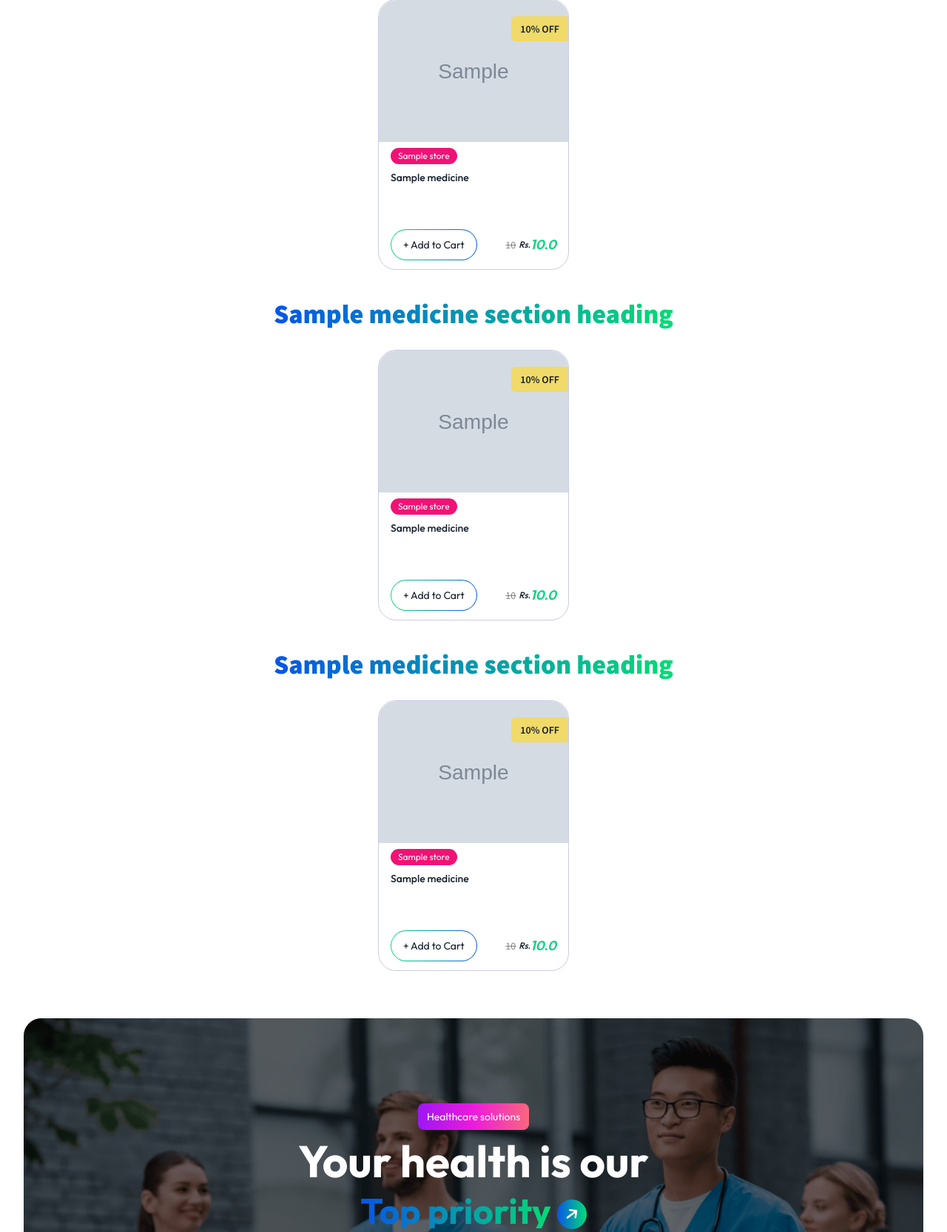
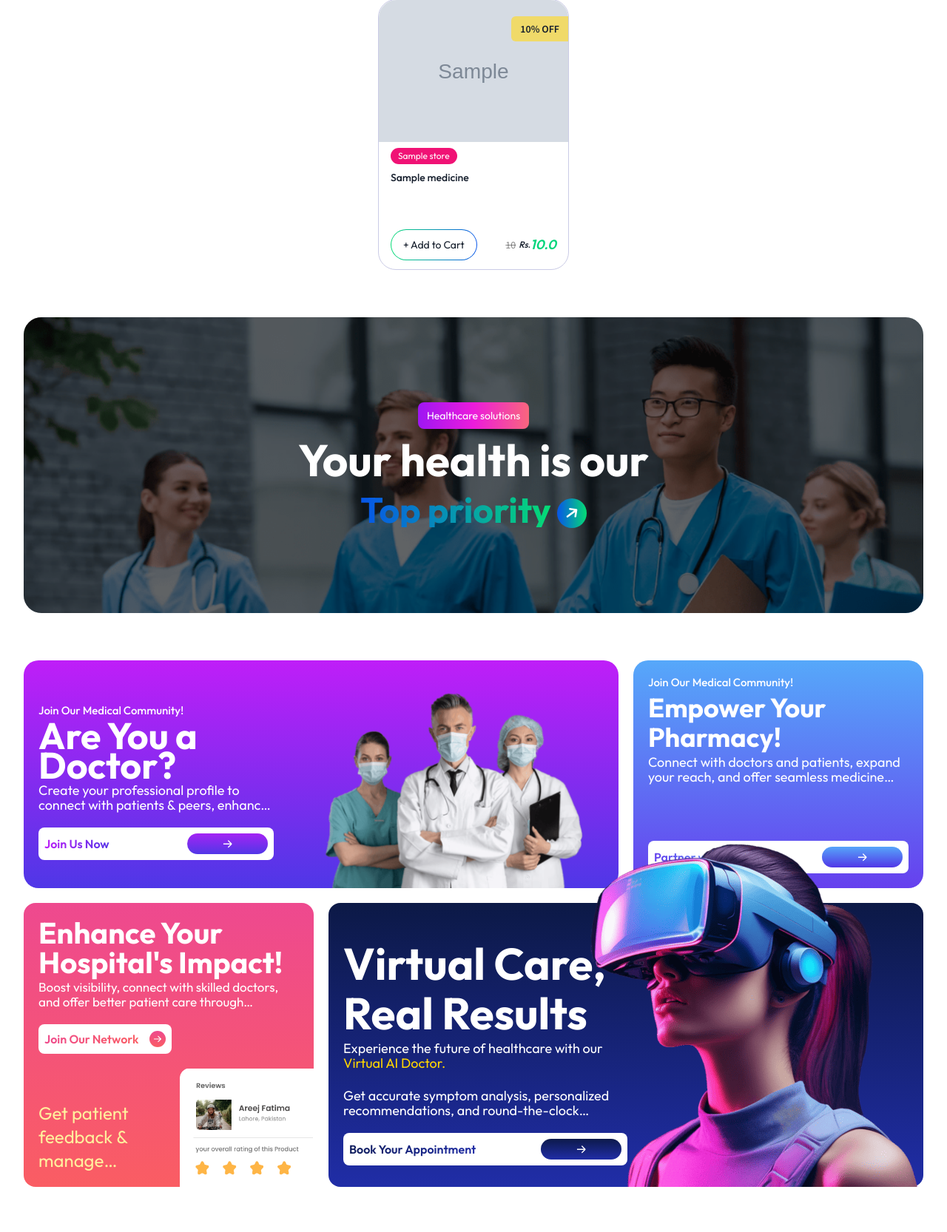
Before and after one commit to HuzaifaYaqoob/TraumaCare-Web, a Django app: template Trauma/templates/Home/index.html in a window 1280 px wide. Shown: the part 1619-3285 px from the top of the page at 74% size. Run offline with Django 4.2, Linux system fonts and the light colour scheme; the template is opened without the code that fills it: most values are stand-ins (such as "Sample title", 1, 10 or a date in 2020); grey boxes marked "Sample" are stand-in pictures; parts of the project's set-up code (start-up, migrations or seed data) failed here and were passed over; some web fonts are replaced.

Commit message:
Auto commit at 2025-01-21 15:36:20

```diff
--- a/Appointment/templates/Appointment/myAppointments.html
+++ b/Appointment/templates/Appointment/myAppointments.html
@@ -6,7 +6,7 @@
     <link rel="stylesheet" href="{% static 'assets/swiper/main_swiper.css' %}" />
     <link rel="stylesheet" href="https://cdnjs.cloudflare.com/ajax/libs/font-awesome/6.5.2/css/all.min.css" integrity="sha512-SnH5WK+bZxgPHs44uWIX+LLJAJ9/2PkPKZ5QiAj6Ta86w+fsb2TkcmfRyVX3pBnMFcV7oQPJkl9QevSCWr3W6A==" crossorigin="anonymous" referrerpolicy="no-referrer" />
     <script src="https://cdn.tailwindcss.com"></script>
-    <link rel="stylesheet" href="/Trauma/static/assets/css/UtlityClasses/utility.css">
+    <link rel="stylesheet" href="{% static 'assets/css/UtlityClasses/utility.css' %}">
 
     <style>
         input[name="status"]:checked + label {
--- a/Product/models.py
+++ b/Product/models.py
@@ -13,6 +13,9 @@ from datetime import datetime, timedelta
 from Vendor.models import Vendor
 from Pharmacy.models import StoreLocation, Store
 from Pharmaceutical.models import Pharmaceutical
+
+# import settings
+from django.conf import settings
 
 import os
 # Name
@@ -232,7 +235,7 @@ class Product(models.Model):
         try:
             return self.product_images.all()[0].image.url
         except:
-            return '/static/assets/Images/medicine-default-img.png'
+            return settings.STATIC_URL + 'assets/Images/medicine-default-img.png'
 
     def product_admin_card(self, labels=[]):
         images = self.product_all_images
--- a/Trauma/templates/Auth/LoginUpdated.html
+++ b/Trauma/templates/Auth/LoginUpdated.html
@@ -10,7 +10,7 @@
         <div class="max-w-[620px] w-full px-7 py-5 rounded-3xl mx-auto border border-[#CACBE6] relative space-y-3">
             <div class="flex items-center justify-between pb-2">
                 <a href="/">
-                    <img class="h-10" src="/static/assets/Images/traumacareAIcare/logos/whitelogo.png" alt="">
+                    <img class="h-10" src="{% static 'assets/Images/traumacareAIcare/logos/whitelogo.png' %}" alt="">
                 </a>
                 <h1 class="text-3xl font-bold bg-clip-text text-transparent bg-gradient-to-r from-[#0755E9] to-[#05DC75] outfit-font">Login</h1>
             </div>
--- a/Trauma/templates/Auth/Register.html
+++ b/Trauma/templates/Auth/Register.html
@@ -19,7 +19,7 @@
             <div class="flex items-center justify-between">
                 <h1 class="text-3xl font-bold bg-clip-text text-transparent bg-gradient-to-r from-[#0755E9] to-[#05DC75]">Register!</h1>
                 <a href="/">
-                    <img class="h-8" src="/static/assets/Images/traumacareAIcare/logos/whitelogo.png" alt="">
+                    <img class="h-8" src="{% static 'assets/Images/traumacareAIcare/logos/whitelogo.png' %}" alt="">
                 </a>
             </div>
             <form action="{% url 'HandleJoin' %}{{str_query}}" method="post" main-register-form class="register-main-form" data-activestep="1">
--- a/Trauma/templates/Components/Bot/ChatWidget.html
+++ b/Trauma/templates/Components/Bot/ChatWidget.html
@@ -36,7 +36,7 @@
         <div MainChatWidgetChatBot class="w-[600px] z-[10000] bg-white rounded-2xl overflow-hidden flex flex-col justify-between !gap-0 hidden">
             <div class="bg-gradient-to-r from-[#0755E9] to-[#05D57C] px-3 py-2 flex items-center justify-between">
                 <div class="flex items-center gap-2">
-                    <img class="size-11" src="/static/assets/Images/chatbotLogo.png" alt="Image Loading...">
+                    <img class="size-11" src="{% static 'assets/Images/chatbotLogo.png' %}" alt="Image Loading...">
                     <div class="flex flex-col">
                         <p class="font-semibold text-white">{% if request.user.full_name %}{{request.user.full_name}}{% else %}{{request.user.username}}{% endif %}</p>
                         <span class="text-xs text-[#E7E7E7] font-medium">Traumaaicare Assistant</span>
--- a/Trauma/templates/Components/Footer.html
+++ b/Trauma/templates/Components/Footer.html
@@ -1,11 +1,12 @@
-<main class="w-full" style="background-image: url(/static/assets/Images/traumacareAIcare/footer.png);">
+{% load static %}
+<main class="w-full" style="background-image: url({% static 'assets/Images/traumacareAIcare/footer.png' %});">
     <section class="py-10 sm:py-12 md:py-20 px-4 sm:px-6 md:px-8">
         <div class="max-w-[1500px] mx-auto w-full">
             <div class="grid grid-cols-1 sm:grid-cols-3 lg:grid-cols-4 xl:flex gap-12 xl:gap-6 flex-1">
                 <div class="space-y-8 flex-[2] sm:col-span-2">
                     <div class="space-y-4">
                         <div class="border border-[#CACBE61A] rounded-[17px] flex items-center px-5 py-2.5 gap-4 max-w-max bg-[#151E2C]">
-                            <img class="h-10" src="/static/assets/Images/traumacareAIcare/logos/whitelogo.png" alt="">
+                            <img class="h-10" src="{% static 'assets/Images/traumacareAIcare/logos/whitelogo.png' %}" alt="">
                             <div class="h-[36px] w-[1px] bg-[#CACBE61A]"></div>
                             <p class="text-white text-xs line-clamp-2">Health, without<br>the hassle</p>
                         </div>
--- a/Trauma/templates/Components/Header.html
+++ b/Trauma/templates/Components/Header.html
@@ -7,8 +7,8 @@
                 Book an Appointment
             </a>
         </div>
-        <img class="absolute z-0 top-0 left-[15%] select-none" src="/static/assets/Images/traumacareAIcare/haederleft_compressed.png" alt="TraumaCare | Find Best Doctors Online & Buy Medicine Online">
-        <img class="absolute z-0 top-0 right-[10%] select-none" src="/static/assets/Images/traumacareAIcare/haederright_compressed.png" alt="TraumaCare | Find Best Doctors Online & Buy Medicine Online">
+        <img class="absolute z-0 top-0 left-[15%] select-none" src="{% static 'assets/Images/traumacareAIcare/haederleft_compressed.png' %}" alt="TraumaCare | Find Best Doctors Online & Buy Medicine Online">
+        <img class="absolute z-0 top-0 right-[10%] select-none" src="{% static 'assets/Images/traumacareAIcare/haederright_compressed.png' %}" alt="TraumaCare | Find Best Doctors Online & Buy Medicine Online">
     </div>
     <header class='bg-transparent relative z-50 px-4 sm:px-6 md:px-8 py-2.5 sm:py-3 md:py-4 {% if not is_search_page %} {% endif %}'>
         <div class="max-w-[1500px] mx-auto w-full flex items-center gap-2 justify-between">
--- a/Trauma/templates/Components/Pharmacy/HomeMedicineSection.html
+++ b/Trauma/templates/Components/Pharmacy/HomeMedicineSection.html
@@ -39,7 +39,7 @@
 
 
 
-    <section class="space-y-7 relative">
+    {% comment %} <section class="space-y-7 relative">
         <h3 class="bg-clip-text text-transparent bg-gradient-to-r from-[#0755E9] to-[#05DC75] text-3xl md:text-4xl font-extrabold text-center max-w-max mx-auto">
             {% if medicineSectionHeading %}{{medicineSectionHeading}}{% else %}Trending Medicines in Your Area{% endif %}
         </h3>
@@ -101,7 +101,7 @@
             {% endif %}
         </div>
         {% endif %}
-    </section>
+    </section> {% endcomment %}
 </section>
 {% endblock baseBody %}
 
--- a/Trauma/templates/Components/PharmacyHeader.html
+++ b/Trauma/templates/Components/PharmacyHeader.html
@@ -1,8 +1,9 @@
+{% load static %}
 <header class="px-4 sm:px-6 md:px-8 py-2 sm:py-3 md:py-3 sticky top-0 z-40 bg-white">
     <div class="max-w-[1500px] mx-auto flex items-center justify-between gap-3 sm:gap-4">
         <div class="flex gap-3 lg:gap-4 flex-1">
             <div class="border bg-white border-[#CACBE6] rounded-[13px] flex items-center px-4 py-2 gap-3 max-w-max">
-                <a href="/"><img class="h-8" src="/static/assets/Images/traumacareAIcare/logos/whitelogo.png" alt=""></a>
+                <a href="/"><img class="h-8" src="{% static 'assets/Images/traumacareAIcare/logos/whitelogo.png' %}" alt=""></a>
                 <div class="h-[32px] w-[1px] bg-[#CACBE6]"></div>
                 <p class="text-[#333333] text-xs line-clamp-2">Health, without<br>the hassle</p>
             </div>
--- a/Trauma/templates/Emergency/index.html
+++ b/Trauma/templates/Emergency/index.html
@@ -1809,7 +1809,7 @@
                                           VoiceXpo Today!</p>
                                     <p class="text-white text-[13px] md:text-sm mt-[10px] line-clamp-5">Are you a healthcare professional looking to streamline your workflow and improve the accuracy of your medical records? Look no further! Introducing the Medical Voice Recorder app, a powerful tool designed specifically for medical professionals like you.</p>
                                     <div class="mt-[40px] justify-between px-[13px] py-[3px] cursor-pointer bg-[#000000] rounded-[9px] flex items-center w-[170px]">
-                                          <img src="/static/assets/Images/google-play%201.png" alt="" class="h-[30px] w-[30px]">
+                                          <img src="{% static 'assets/Images/google-play%201.png' %}" alt="" class="h-[30px] w-[30px]">
                                           <div class="flex flex-col">
                                                 <p class="text-white text-[11px] leading-4">Download on the</p>
                                                 <h2 class="text-white text-[20px] leading-5 mb-[5px]">Google Play</h2>
@@ -1818,7 +1818,7 @@
                               </div>
                               <div class="flex-1 flex items-center justify-center md:justify-end relative">
                                     <div>
-                                          <img src="/static/assets/Images/image-removebg-preview%204.png" alt="" class="w-[340px] h-[270px] md:w-[380px] md:h-[310px]">
+                                          <img src="{% static 'assets/Images/image-removebg-preview%204.png' %}" alt="" class="w-[340px] h-[270px] md:w-[380px] md:h-[310px]">
                                     </div>
                                     <div class="absolute bg-white top-[17%] left-[32%] rounded-[50%] h-[50px] w-[50px] flex items-center justify-center">
                                           <svg width="32" height="32" viewBox="0 0 51 51" fill="none" xmlns="http://www.w3.org/2000/svg" xmlns:xlink="http://www.w3.org/1999/xlink">
--- a/Trauma/templates/Home/index.html
+++ b/Trauma/templates/Home/index.html
@@ -157,7 +157,7 @@
     {% comment %} ============================ Don't Remove This Ad Include ============================ {% endcomment %}
 
     <section class="max-w-[1500px] mx-auto">
-        <div class="bg-cover bg-no-repeat bg-top h-[200px] sm:h-[350px] sm:h-[370px] md:h-[380px] lg:h-[400px] rounded-3xl overflow-hidden" style="background-image: url(/static/assets/Images/traumacareAIcare/healthcaresolution_compresses.png);">
+        <div class="bg-cover bg-no-repeat bg-top h-[200px] sm:h-[350px] sm:h-[370px] md:h-[380px] lg:h-[400px] rounded-3xl overflow-hidden" style="background-image: url({% static 'assets/Images/traumacareAIcare/healthcaresolution_compresses.png' %});">
             <div class="h-full w-full bg-black/60 flex items-center justify-center flex-col space-y-1 md:space-y-3">
                 <div class="outfit-font rounded-lg mx-auto max-w-max bg-gradient-to-r from-[#9E16F3] via-[#EC1BDC] to-[#F9667D] px-2 sm:px-3 py-2 text-white text-xs sm:text-sm">
                     Healthcare solutions
@@ -195,7 +195,7 @@
                         </span>
                     </a>
                 </div>
-                <img loading='lazy' class="sm:block hidden h-60 lg:h-72" src="/static/assets/Images/traumacareAIcare/grid1.png" alt="">
+                <img loading='lazy' class="sm:block hidden h-60 lg:h-72" src="{% static 'assets/Images/traumacareAIcare/grid1.png' %}" alt="">
             </div>
             <div class="bg-gradient-to-b from-[#56A8FA] to-[#6640EE] p-5 rounded-[20px] flex flex-col justify-between gap-1">
                 <div class="space-y-1">
@@ -242,7 +242,7 @@
                 <div class="flex items-center p-5 pr-40 md:pr-44 !mt-6">
                     <p class="text-[#FFEF9D] outfit-font text-md sm:text-lg md:text-xl lg:text-2xl line-clamp-3">Get patient feedback & manage appointments online.</p>
                 </div>
-                <img loading='lazy' class="h-36 md:h-40 absolute right-0 bottom-0" src="/static/assets/Images/traumacareAIcare/grid3.png" alt="">
+                <img loading='lazy' class="h-36 md:h-40 absolute right-0 bottom-0" src="{% static 'assets/Images/traumacareAIcare/grid3.png' %}" alt="">
             </div>
             <div class="relative bg-gradient-to-b from-[#0C1946] to-[#202DA7] sm:col-span-2 p-5 pb-0 flex items-center flex-col md:flex-row gap-10 rounded-2xl">
                 <div class="flex-1 space-y-1 z-[1]">
@@ -265,10 +265,10 @@
                     </a>
                 </div>
                 <div class='min-w-[300px]'>
-                    <img loading='lazy' class="hidden sm:block xl:hidden max-h-[340px] min-h-[44] h-auto max-w-[460px] min-w-[200px] w-auto" src="/static/assets/Images/traumacareAIcare/grid4.png" alt="">
+                    <img loading='lazy' class="hidden sm:block xl:hidden max-h-[340px] min-h-[44] h-auto max-w-[460px] min-w-[200px] w-auto" src="{% static 'assets/Images/traumacareAIcare/grid4.png' %}" alt="">
                 </div>
                 <div class="hidden xl:block">
-                    <img loading='lazy' class="absolute bottom-0 right-0 max-h-[550px] min-h-[40] h-auto max-w-[650px] min-w-[200px] w-auto" src="/static/assets/Images/traumacareAIcare/grid4.png" alt="">
+                    <img loading='lazy' class="absolute bottom-0 right-0 max-h-[550px] min-h-[40] h-auto max-w-[650px] min-w-[200px] w-auto" src="{% static 'assets/Images/traumacareAIcare/grid4.png' %}" alt="">
                 </div>
             </div>
         </div>
@@ -310,7 +310,7 @@
             </button>
         </div>
         <div class="lg:flex-1 w-full flex items-center justify-center lg:justify-end">
-            <img loading='lazy' class="sm:h-80" src="/static/assets/Images/traumacareAIcare/reviewcard.png" alt="">
+            <img loading='lazy' class="sm:h-80" src="{% static 'assets/Images/traumacareAIcare/reviewcard.png' %}" alt="">
         </div>
     </section>
     <section class="max-w-[1500px] mx-auto space-y-7">
--- a/Trauma/templates/Pharmacy/pharmacy_cart.html
+++ b/Trauma/templates/Pharmacy/pharmacy_cart.html
@@ -63,7 +63,7 @@
 
                     <div class="flex items-center justify-center space-y-2 flex-col">
                         <div class="size-52 flex items-center justify-center">
-                            <img src="/static/assets/Images/traumacareAIcare/add-item-cart.png" alt="">
+                            <img src="{% static 'assets/Images/traumacareAIcare/add-item-cart.png' %}" alt="">
                         </div>
                         <p class="text-sm text-[#111111] outfit-font text-center">No medicine added to cart yet</p>
                         <a href="/pharmacy/" class="flex-1 text-sm rounded-md flex items-center justify-center border border-[#0A1C4B] text-[#0A1C4B] max-w-max mx-auto px-5 py-2.5 outfit-font">
```
Also changed, not shown: Trauma/templates/Pharmacy/pharmacy_landing.html (+8 -8 lines).
